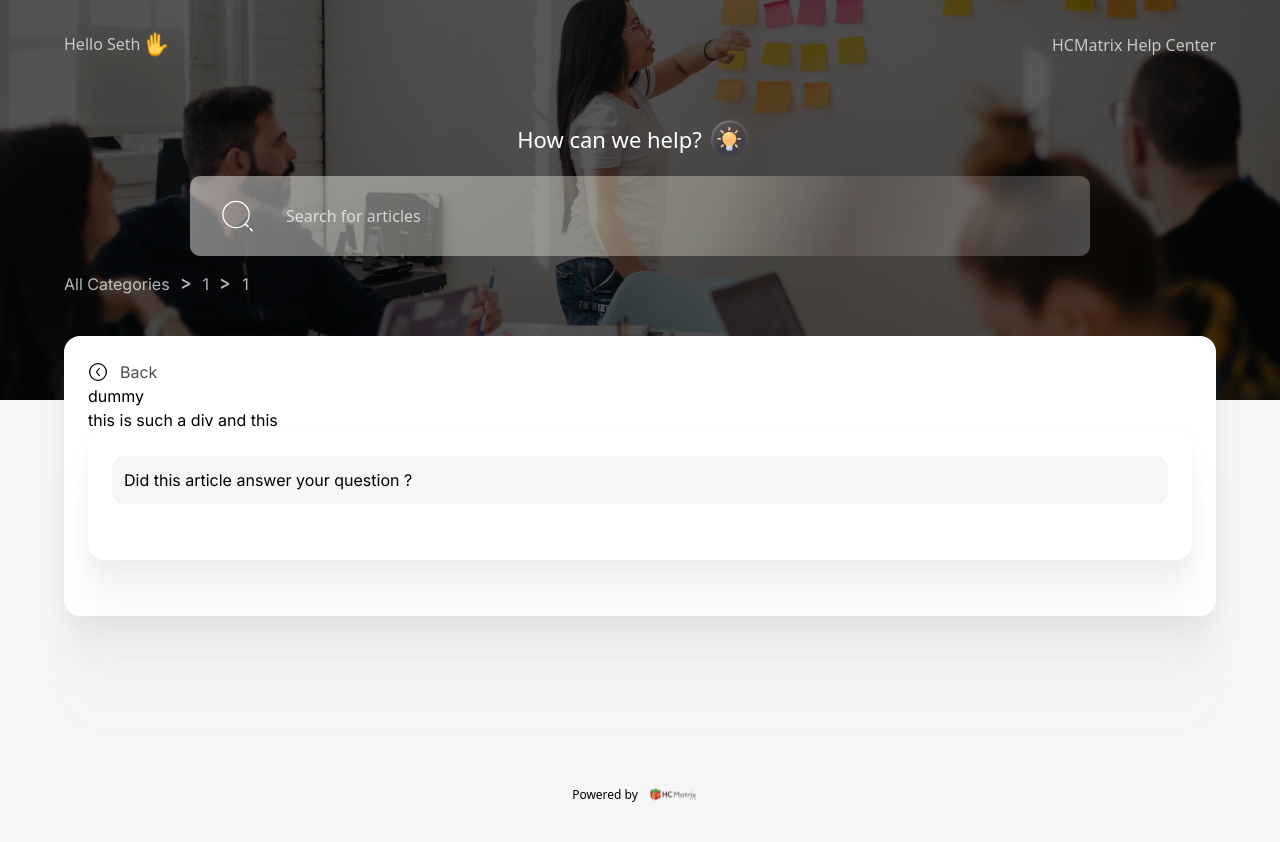
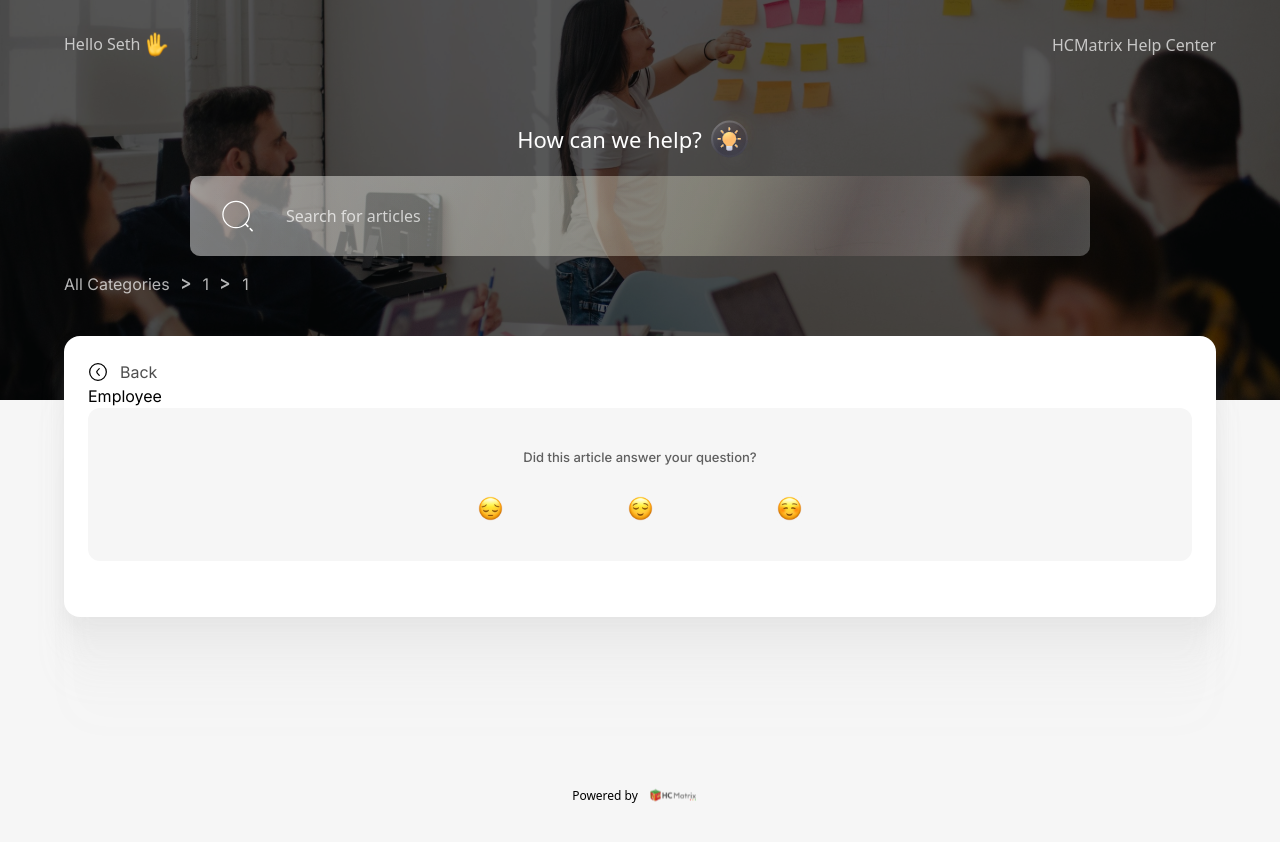
Before and after one commit to Olubukola-Martins/HCMatrix-UserGuide, a React (Vite) app: page /1/1 in a window 1280 px wide. Shown: the top 842 px of the page. Built offline with nearby package versions, Linux system fonts and the light colour scheme.

Commit message:
Routing almost done

```diff
--- a/src/App.jsx
+++ b/src/App.jsx
@@ -2,7 +2,7 @@ import Home from "./pages/Home";
 import { Articles, Category } from "./sections";
 import { BrowserRouter as Router, Routes, Route } from "react-router-dom";
 import { ArticleContainer } from "./components";
-import { Dummy } from "./articles";
+import { Dummy, Employee } from "./articles";
 
 const App = () => {
   return (
@@ -13,7 +13,7 @@ const App = () => {
             <Route path="" Component={Category}></Route>
             <Route path=":articles" Component={Articles} />
             <Route path=":articles/:article" Component={ArticleContainer}>
-              <Route path="" Component={Dummy}></Route>
+              <Route path="" Component={Employee}></Route>
             </Route>
           </Route>
         </Routes>
--- a/src/articles/Dummy.jsx
+++ b/src/articles/Dummy.jsx
@@ -1,4 +1,14 @@
+// import ArticleContent from "../components/ArticleContent";
+// import SectionContainer from "../components/SectionContainer";
+
 const Dummy = () => {
-  return <div>dummy</div>;
+  return (
+    <div>
+      Lorem ipsum dolor sit amet consectetur adipisicing elit. Consequuntur
+      labore magni illum velit soluta. Dolorum animi repellat ut tempora
+      accusantium! Tempora non repellat commodi, eaque architecto eius velit
+      sint voluptatem! dummy
+    </div>
+  );
 };
 export default Dummy;
--- /dev/null
+++ b/src/articles/Employee.jsx
@@ -0,0 +1,4 @@
+const Employee = () => {
+  return <div>Employee</div>;
+};
+export default Employee;
--- a/src/articles/index.js
+++ b/src/articles/index.js
@@ -1,3 +1,4 @@
 import Dummy from "./Dummy";
+import Employee from "./Employee";
 
-export { Dummy };
+export { Dummy, Employee };
--- /dev/null
+++ b/src/assets/review/index.js
@@ -0,0 +1,5 @@
+import pensive from "./pensive.svg";
+import relieved from "./relieved.svg";
+import smiling from "./smiling.svg";
+
+export { pensive, relieved, smiling };
--- a/src/components/ArticleContainer.jsx
+++ b/src/components/ArticleContainer.jsx
@@ -14,7 +14,6 @@ const ArticleContainer = () => {
       <SectionContainer>
         <Back route={articles} />
         <Outlet />
-        <div>this is such a div and this</div>
         <ReviewBox />
       </SectionContainer>
     </Container>
--- /dev/null
+++ b/src/components/ArticleContent.jsx
@@ -0,0 +1,8 @@
+const ArticleContent = ({ children }) => {
+  return (
+    <div className="bg-white  py-10 flex flex-col justify-center items-center">
+      {children}
+    </div>
+  );
+};
+export default ArticleContent;
--- /dev/null
+++ b/src/components/EmojiComponent.jsx
@@ -0,0 +1,19 @@
+const EmojiComponent = ({ react }) => {
+  const { name, emoji } = react;
+
+  const reactionHandler = () => {
+    alert(name);
+  };
+
+  return (
+    <>
+      <img
+        className="cursor-pointer h-[25px]"
+        src={emoji}
+        alt=""
+        onClick={() => reactionHandler()}
+      />
+    </>
+  );
+};
+export default EmojiComponent;
--- a/src/components/ReviewBox.jsx
+++ b/src/components/ReviewBox.jsx
@@ -1,13 +1,21 @@
 import SectionContainer from "./SectionContainer";
+import EmojiComponent from "./EmojiComponent";
+import { reviews } from "../data/data";
 
 const ReviewBox = () => {
   return (
-    <SectionContainer>
-      <div className="bg-[#F6F6F6] rounded-xl px-3 py-3">
-        <p>Did this article answer your question ?</p>
-        <div className="flex w-[60%]"></div>
+    <>
+      <div className="bg-[#F6F6F6] rounded-xl px-3 py-10 flex flex-col justify-center items-center">
+        <p className="mb-7 text-[13px] font-medium text-customGray-semiDark">
+          Did this article answer your question?
+        </p>
+        <div className="flex w-[30%]  justify-between">
+          {reviews.map((reaction, index) => {
+            return <EmojiComponent key={index} react={reaction} />;
+          })}
+        </div>
       </div>
-    </SectionContainer>
+    </>
   );
 };
 export default ReviewBox;
--- a/src/components/index.js
+++ b/src/components/index.js
@@ -12,6 +12,7 @@ import Back from "./Back";
 import ArticleCard from "./ArticleCard";
 import ArticleContainer from "./ArticleContainer";
 import ReviewBox from "./ReviewBox";
+import EmojiComponent from "./EmojiComponent";
 
 export {
   Container,
@@ -28,4 +29,5 @@ export {
   ArticleCard,
   ArticleContainer,
   ReviewBox,
+  EmojiComponent,
 };
--- a/src/data/data.js
+++ b/src/data/data.js
@@ -7,6 +7,23 @@ import {
   briefCase,
   alarmClock,
 } from "../assets/categories";
+
+import { pensive, relieved, smiling } from "../assets/review";
+
+const reviews = [
+  {
+    emoji: pensive,
+    name: "pensive",
+  },
+  {
+    emoji: relieved,
+    name: "relieved",
+  },
+  {
+    emoji: smiling,
+    name: "smiling",
+  },
+];
 
 const categories = [
   {
@@ -215,4 +232,4 @@ const categories = [
   },
 ];
 
-export { categories };
+export { categories, reviews };
```
Also changed, not shown: src/Sections/SubCategories.jsx (added).
